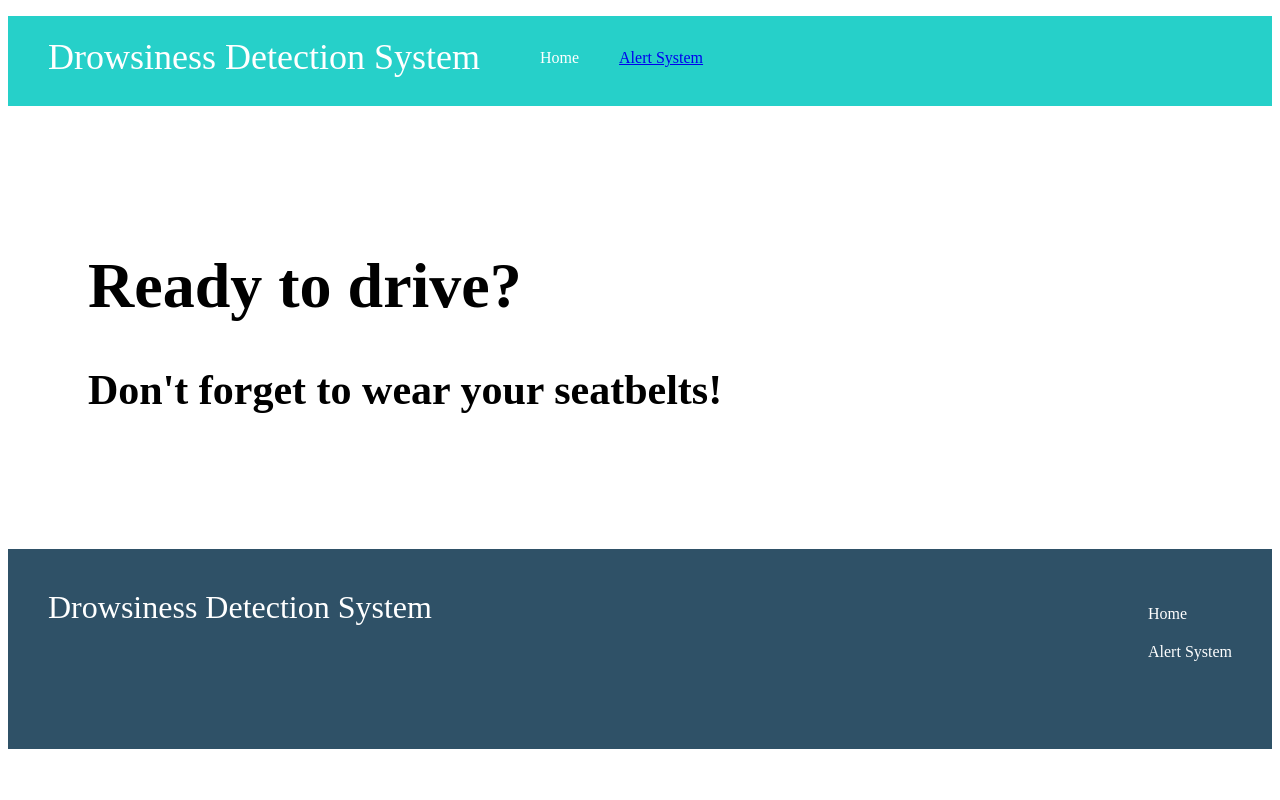
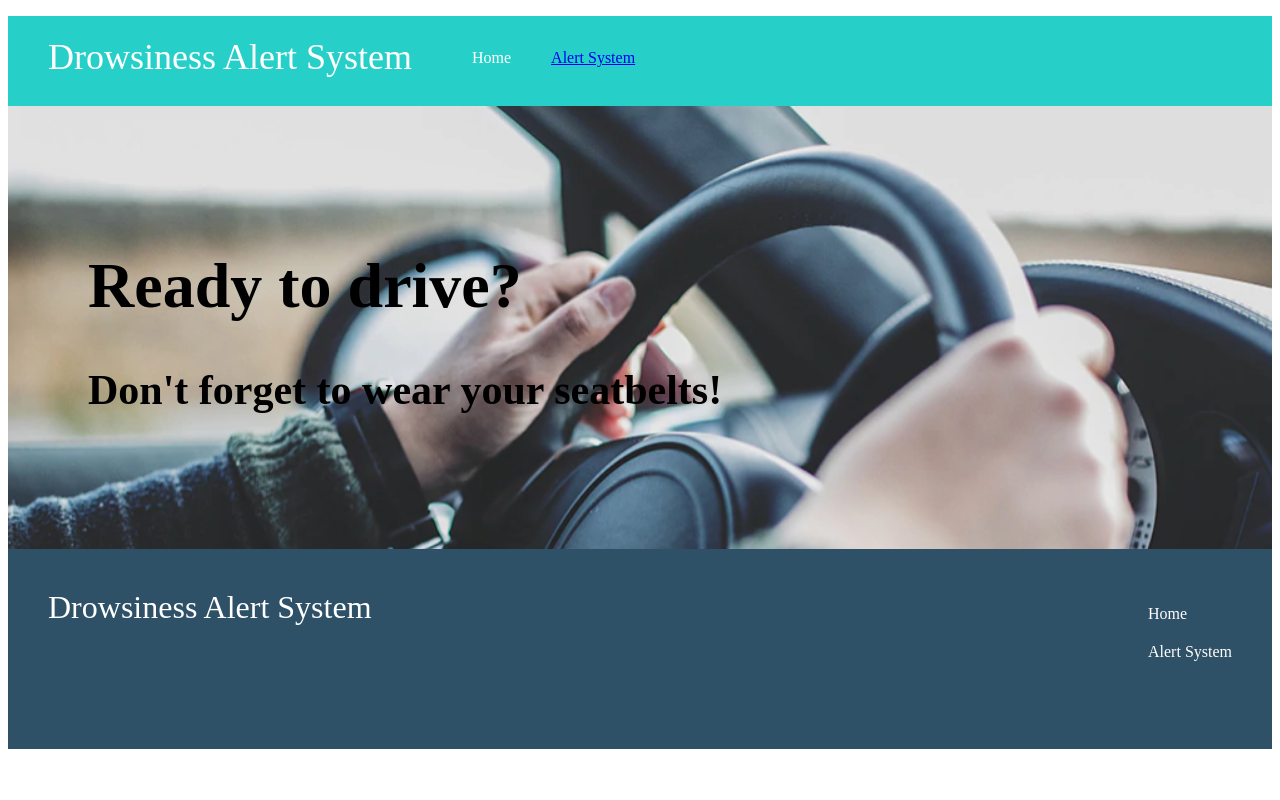
Before and after one commit to swathika1/Drowsiness_alert_flask_app, a Flask app: page / in a window 1280 px wide. Run offline with Flask 2, Linux system fonts and the light colour scheme.

Commit message:
Added Background image

```diff
--- a/templates/alertsystem.html
+++ b/templates/alertsystem.html
@@ -2,13 +2,13 @@
 <html>
   <head>
       <meta charset="utf-8">
-      <title>Drowsiness Detection System</title>
+      <title>Drowsiness Alert System</title>
       <link rel="stylesheet" href="{{url_for('static', filename='css/stylesheet.css')}}">
   </head>
 
   <body>
       <div class="header">
-        <div class="header-logo">Drowsiness Detection System</div>
+        <div class="header-logo">Drowsiness Alert System</div>
         <div class="header-list">
           <ul>
             <li><a href = "{{ url_for('home') }}">Home</a></li>
@@ -24,7 +24,7 @@
       </div>
 
       <div class="footer">
-        <div class="footer-logo">Drowsiness Detection System</div>
+        <div class="footer-logo">Drowsiness ALert System</div>
         <div class="footer-list">
           <ul>
             <li>Home</li>
--- a/templates/home.html
+++ b/templates/home.html
@@ -2,13 +2,13 @@
 <html>
   <head>
       <meta charset="utf-8">
-      <title>Drowsiness Detection System</title>
+      <title>Drowsiness Alert System</title>
       <link rel="stylesheet" href="{{url_for('static', filename='css/stylesheet.css')}}">
   </head>
 
   <body>
       <div class="header">
-        <div class="header-logo">Drowsiness Detection System</div>
+        <div class="header-logo">Drowsiness Alert System</div>
         <div class="header-list">
           <ul>
             <li>Home</li>
@@ -17,7 +17,7 @@
         </div>
       </div>
 
-      <div class="main">
+      <div class="main" style="background-image: url('static/img/carfront.png'); background-size: cover">
         <div class="copy-container">
           <h1>Ready to drive?</h1>
           <h2>Don't forget to wear your seatbelts!</h2>
@@ -25,7 +25,7 @@
       </div>
 
       <div class="footer">
-        <div class="footer-logo">Drowsiness Detection System</div>
+        <div class="footer-logo">Drowsiness Alert System</div>
         <div class="footer-list">
           <ul>
             <li>Home</li>
```
Also changed, not shown: static/img/carfront.png (added).
